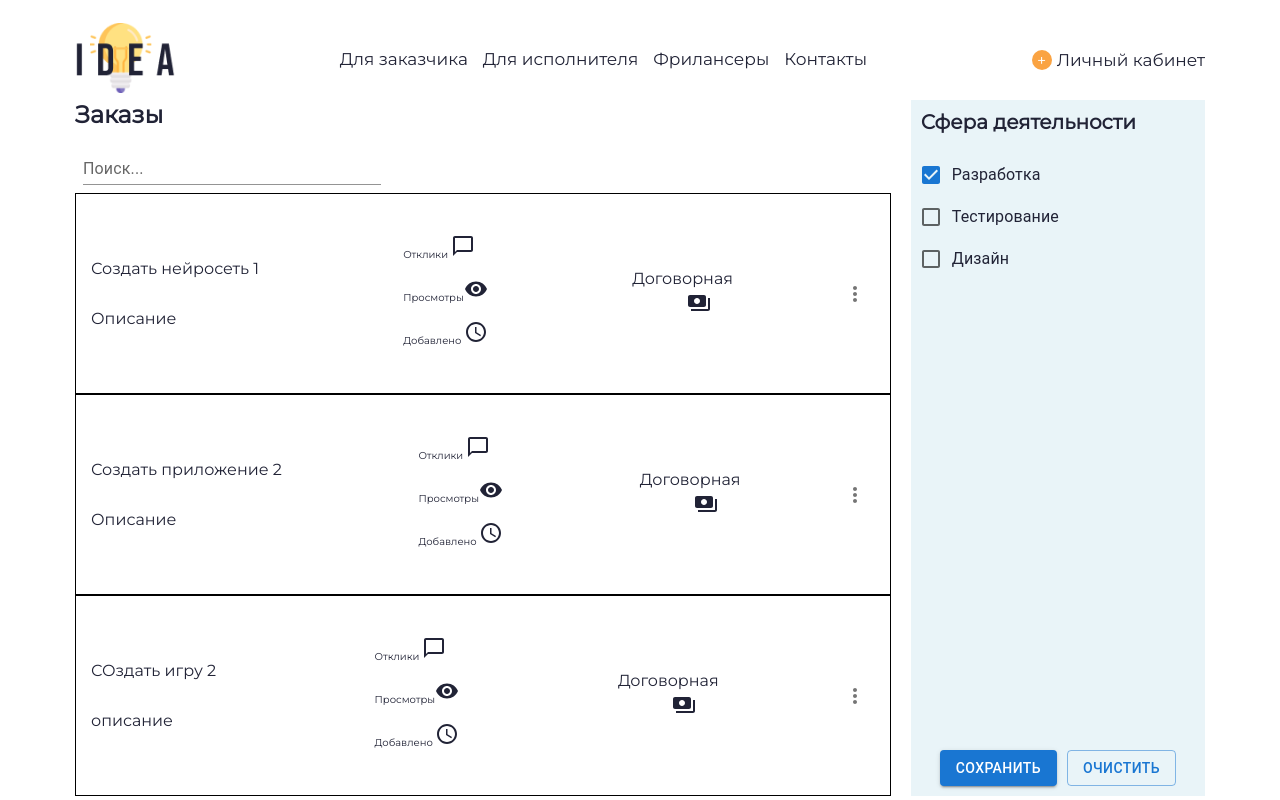
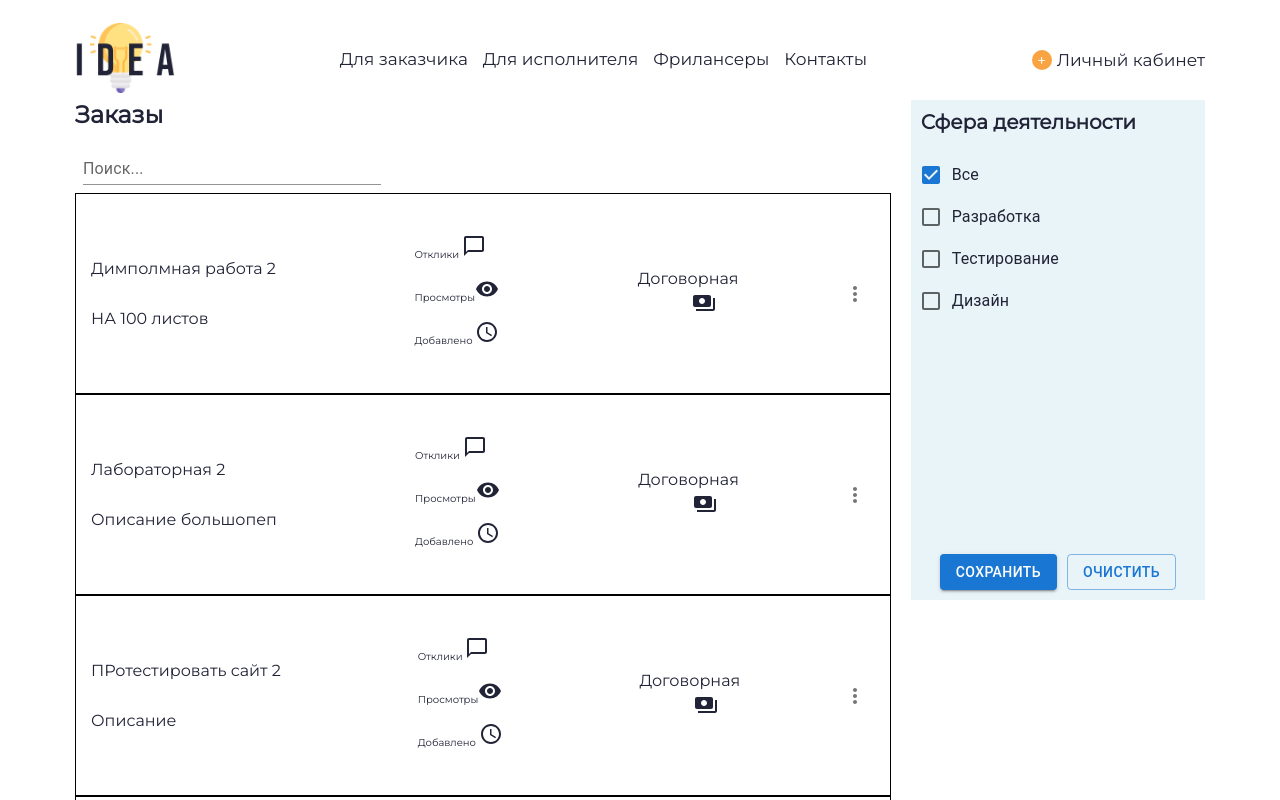
Before and after one commit to Don-Mihai/react-project-02, a React (Create React App) app: page /orders in a window 1280 px wide. Shown: the top 800 px of the page. Built offline with nearby package versions, Linux system fonts and the light colour scheme; data requests are answered from the project's data file; a web font is replaced by a local one.

Commit message:
[feat] filters []

```diff
--- a/db.json
+++ b/db.json
@@ -1,23 +1,46 @@
 {
   "posts": [
     {
-      "userId": 1,
-      "name": "Создать нейросеть",
-      "describe": "Описание",
-      "id": 17,
-      "filters": []
+      "userId": 2,
+      "name": "Димполмная работа",
+      "describe": "НА 100 листов",
+      "filter": "Разработка",
+      "id": 20
     },
     {
       "userId": 2,
-      "name": "Создать приложение",
-      "describe": "Описание",
-      "id": 18
+      "name": "Лабораторная",
+      "describe": "Описание большопеп",
+      "filter": "Тестирование",
+      "id": 21
     },
     {
       "userId": 2,
-      "name": "СОздать игру",
-      "describe": "описание",
-      "id": 19
+      "name": "ПРотестировать сайт",
+      "describe": "Описание",
+      "filter": "Тестирование",
+      "id": 22
+    },
+    {
+      "userId": 2,
+      "name": "Дизайн для магазина",
+      "describe": "Лэндинг",
+      "filter": "Дизайн",
+      "id": 23
+    },
+    {
+      "userId": 2,
+      "name": "Дизайн для приложения",
+      "describe": "Описание",
+      "filter": "Дизайн",
+      "id": 24
+    },
+    {
+      "userId": 2,
+      "name": "Новый заказ",
+      "describe": "Описание",
+      "filter": "Разработка",
+      "id": 25
     }
   ],
   "users": [
--- a/src/components/CreateOrder/CreateOrder.tsx
+++ b/src/components/CreateOrder/CreateOrder.tsx
@@ -5,11 +5,16 @@ import axios from 'axios';
 import { AppDispatch, RootState } from '../../redux/store';
 import { useDispatch, useSelector } from 'react-redux';
 import { create } from '../../redux/order/order';
-import { FormValuesOrder, IOrder, TCreateOrder } from '../../redux/order/types';
+import { FormValuesOrder, IOrder, TCreateOrder, TYPE_FILTERS } from '../../redux/order/types';
 import { getUserById } from '../../redux/user/user';
+import FormControl from '@mui/material/FormControl';
+import FormLabel from '@mui/material/FormLabel';
+import FormControlLabel from '@mui/material/FormControlLabel';
+import RadioGroup from '@mui/material/RadioGroup';
+import Radio from '@mui/material/Radio';
 
 function CreateOrder() {
-    const [formValues, setFormValues] = useState<FormValuesOrder>({ name: '', describe: '' });
+    const [formValues, setFormValues] = useState<FormValuesOrder>({ name: '', describe: '', filter: '' });
 
     const user = useSelector((state: RootState) => state.user.currentUser);
 
@@ -33,10 +38,16 @@ function CreateOrder() {
         setFormValues({ ...formValues, describe: event.target.value });
     };
 
+    const handleChangeThird = (event: React.ChangeEvent<HTMLInputElement>) => {
+        // взять данные инпута
+        setFormValues({ ...formValues, filter: event.target.value });
+    };
+
     const clearInput = () => {
         setFormValues({
             name: '',
             describe: '',
+            filter: '',
         });
     };
 
@@ -46,13 +57,14 @@ function CreateOrder() {
             userId: user.id,
             name: formValues.name,
             describe: formValues.describe,
+            filter: formValues.filter,
         };
 
         // console.log
 
         // todo: вынести валидацию в отдельную функцию. на входе она должна принимать объект значений, если валидацию не проходит то должна появится всплывашка [3]
         // валидация на заполнение полей
-        if (!formValues?.describe?.length || !formValues?.name?.length) {
+        if (!formValues?.describe?.length || !formValues?.name?.length || !formValues?.filter?.length) {
             return;
         }
 
@@ -66,12 +78,21 @@ function CreateOrder() {
             <h1>Фриланс Биржа</h1>
             {/* todo: подключить из materialUi инпут для названия заказа [1] */}
             <input autoFocus ref={inputRef} name="name" className="order__input-name" onChange={handleChange} value={formValues?.name} />
-
             {/* todo: подключить из materialUi tesxtarea для описания заказа [1] */}
             <textarea name="describe" onChange={handleChangeSecondary} value={formValues?.describe}></textarea>
-
             {/* todo: подключить из materialUi autocomplete/grouped для сферы деятельности [2] */}
             {/* todo: подключить из materialUi textfield для ключевых навыков [1] */}
+            <div>
+                <FormControl className="order__radios">
+                    <FormLabel id="demo-radio-buttons-group-label">Сфера деятельности</FormLabel>
+                    <RadioGroup value={formValues.filter} onChange={handleChangeThird}>
+                        <FormControlLabel value={TYPE_FILTERS.DEV} control={<Radio />} label="Разработка" />
+                        <FormControlLabel value={TYPE_FILTERS.TEST} control={<Radio />} label="Тестирование" />
+                        <FormControlLabel value={TYPE_FILTERS.DESIGN} control={<Radio />} label="Дизайн" />
+                    </RadioGroup>
+                </FormControl>
+            </div>
+
             <div>
                 <button className={'order__button'} onClick={placeOrder}>
                     Создать заказ
--- a/src/components/Filters/Filters.scss
+++ b/src/components/Filters/Filters.scss
@@ -2,7 +2,7 @@
     display: flex;
     flex-direction: column;
     width: 400px;
-    min-height: 500px;
+    height: 500px;
     background-color: #e9f4f8;
     padding: 10px;
 
--- a/src/components/Filters/Filters.tsx
+++ b/src/components/Filters/Filters.tsx
@@ -10,11 +10,11 @@ import './Filters.scss';
 import Checkbox from '@mui/material/Checkbox';
 import FormControlLabel from '@mui/material/FormControlLabel';
 import { forIn } from 'lodash';
-import { FilterOrders } from '../../redux/order/types';
+import { FilterOrders, TYPE_FILTERS, default_filter_obj } from '../../redux/order/types';
 import { setFilter } from '../../redux/order/order';
 
 const Filters = () => {
-    const [formValues, setFormValues] = useState<FilterOrders>({ dev: true, test: false, design: false });
+    const [formValues, setFormValues] = useState<FilterOrders>(default_filter_obj);
 
     const dispatch = useDispatch<AppDispatch>();
 
@@ -36,14 +36,26 @@ const Filters = () => {
         dispatch(setFilter(formValues));
     };
 
+    console.log(formValues);
+
     return (
         <div className="filters">
             <h2 className="filters__title">Сфера деятельности</h2>
 
             <div className="filters__chekboxes">
-                <FormControlLabel control={<Checkbox name="dev" onChange={handleChange} checked={formValues.dev} />} label="Разработка" />
-                <FormControlLabel control={<Checkbox name="test" onChange={handleChange} checked={formValues.test} />} label="Тестирование" />
-                <FormControlLabel control={<Checkbox name="design" onChange={handleChange} checked={formValues.design} />} label="Дизайн" />
+                <FormControlLabel control={<Checkbox name={TYPE_FILTERS.All} onChange={handleChange} checked={formValues[TYPE_FILTERS.All]} />} label="Все" />
+                <FormControlLabel
+                    control={<Checkbox name={TYPE_FILTERS.DEV} onChange={handleChange} checked={formValues[TYPE_FILTERS.DEV]} />}
+                    label="Разработка"
+                />
+                <FormControlLabel
+                    control={<Checkbox name={TYPE_FILTERS.TEST} onChange={handleChange} checked={formValues[TYPE_FILTERS.TEST]} />}
+                    label="Тестирование"
+                />
+                <FormControlLabel
+                    control={<Checkbox name={TYPE_FILTERS.DESIGN} onChange={handleChange} checked={formValues[TYPE_FILTERS.DESIGN]} />}
+                    label="Дизайн"
+                />
             </div>
 
             <div className="filters__footer">
--- a/src/components/Orders/Orders.tsx
+++ b/src/components/Orders/Orders.tsx
@@ -5,12 +5,13 @@ import { useDispatch, useSelector } from 'react-redux';
 import { AppDispatch, RootState } from '../../redux/store';
 import Order from '../Order/Order';
 import { edit, fetch, remove } from '../../redux/order/order';
-import { IOrder, TCreateOrder } from '../../redux/order/types';
+import { IOrder, TCreateOrder, TYPE_FILTERS } from '../../redux/order/types';
 import Box from '@mui/material/Box';
 import TextField from '@mui/material/TextField';
 import Skeleton from './Skeleton';
 import CircularProgress from '@mui/material/CircularProgress';
 import isEqual from 'lodash/isEqual';
+import { getArrFromObjByTrue } from '../../utils/object';
 
 interface Props {
     className?: string;
@@ -72,7 +73,7 @@ function Orders({ className }: Props) {
     };
 
     const arr = [1, 2, 3, 4, 5, 6, 7];
-
+    console.log(filters, orders);
     return (
         <div className={`orders ${className}`}>
             <h2>Заказы</h2>
@@ -104,8 +105,8 @@ function Orders({ className }: Props) {
                 </div>
             ) : (
                 orders
+                    ?.filter(order => getArrFromObjByTrue(filters).includes(order.filter) || getArrFromObjByTrue(filters).includes(TYPE_FILTERS.All))
                     ?.filter(object => filterOrders(object, search))
-                    // ?.filter(object => isEqual(object.filters, getArrFromObjByTrue(filters)))
                     .map((object, index) => <Order onDelete={handleDelete} onEdit={handleEdit} object={object} index={index} />)
             )}
         </div>
--- a/src/redux/order/order.ts
+++ b/src/redux/order/order.ts
@@ -1,11 +1,11 @@
 import { createSlice, createAsyncThunk } from '@reduxjs/toolkit';
 import axios from 'axios';
-import { FilterOrders, IOrder, OrderState, TCreateOrder } from './types';
+import { FilterOrders, IOrder, OrderState, TCreateOrder, TYPE_FILTERS, default_filter_obj } from './types';
 
 const initialState: OrderState = {
     orders: [],
     myOrders: [],
-    filterOrders: {} as FilterOrders,
+    filterOrders: default_filter_obj,
     isLoadingFetch: false,
 };
 
--- a/src/redux/order/types.ts
+++ b/src/redux/order/types.ts
@@ -3,6 +3,14 @@ export interface IOrder {
     name: string;
     describe: string;
     userId: number;
+    filter: string;
+}
+
+export enum TYPE_FILTERS {
+    DEV = 'Разработка',
+    TEST = 'Тестирование',
+    DESIGN = 'Дизайн',
+    All = 'Все',
 }
 
 export type TCreateOrder = Omit<IOrder, 'id'>;
@@ -14,9 +22,10 @@ export type FormValuesOrder = Omit<IOrder, 'id' | 'userId'>;
 // Omit - позволяет исключать типы или свойства из другого типа
 
 export interface FilterOrders {
-    dev: boolean;
-    test: boolean;
-    design: boolean;
+    [TYPE_FILTERS.All]: boolean;
+    [TYPE_FILTERS.DEV]: boolean;
+    [TYPE_FILTERS.TEST]: boolean;
+    [TYPE_FILTERS.DESIGN]: boolean;
 }
 export interface OrderState {
     orders: IOrder[];
@@ -24,3 +33,5 @@ export interface OrderState {
     filterOrders: FilterOrders;
     isLoadingFetch: boolean;
 }
+
+export const default_filter_obj = { [TYPE_FILTERS.All]: true, [TYPE_FILTERS.DEV]: false, [TYPE_FILTERS.TEST]: false, [TYPE_FILTERS.DESIGN]: false };
```
